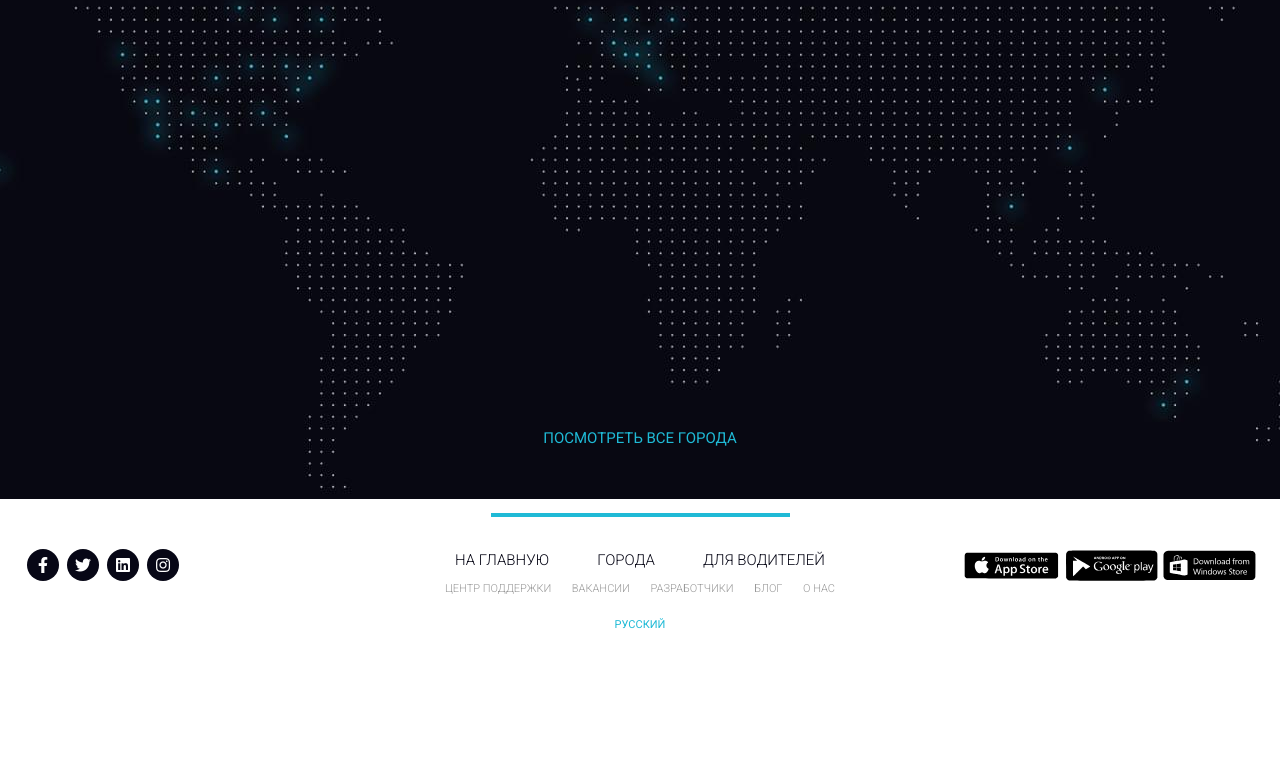
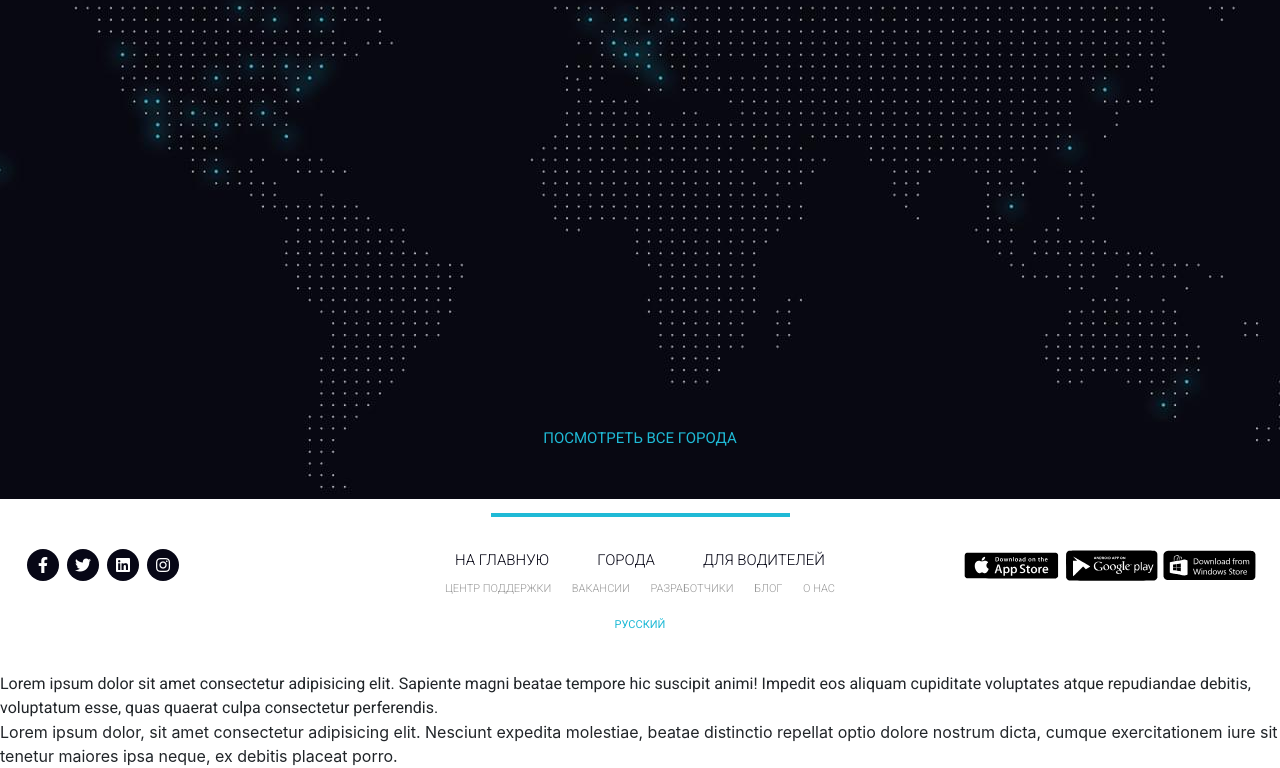
Before and after one commit to el0marca/uber, a plain HTML site: page src/index.html in a window 1280 px wide. Shown: the part 4894-5662 px from the top of the page. Before the commit the page ends 5566 px from the top, so only its background shows below. Drawn offline with Linux system fonts and the light colour scheme; files whose address does not match are found by name.

Commit message:
first commit

```diff
--- a/src/index.html
+++ b/src/index.html
@@ -387,6 +387,8 @@
             </div>
         </div>
     </footer>
+    <div>Lorem ipsum dolor sit amet consectetur adipisicing elit. Sapiente magni beatae tempore hic suscipit animi! Impedit eos aliquam cupiditate voluptates atque repudiandae debitis, voluptatum esse, quas quaerat culpa consectetur perferendis.</div>
+    Lorem ipsum dolor, sit amet consectetur adipisicing elit. Nesciunt expedita molestiae, beatae distinctio repellat optio dolore nostrum dicta, cumque exercitationem iure sit tenetur maiores ipsa neque, ex debitis placeat porro.
     <script src="js/script.js"></script>
 </body>
 </html>
```
Also changed, not shown: src/jvxnvjxvn.txt (added).
